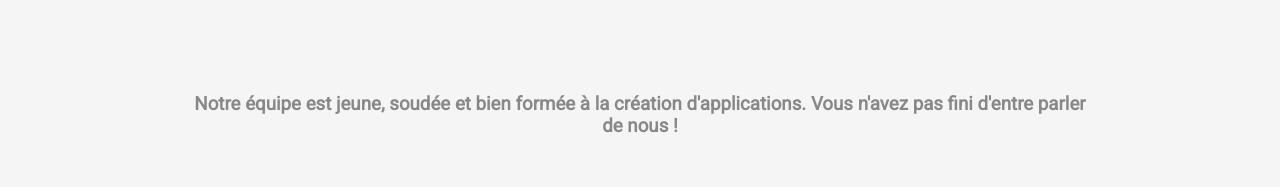
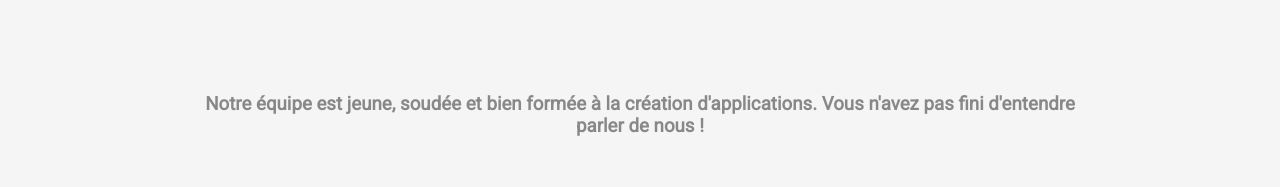
Before and after one commit to EasyVroum/easyvroum.github.io, a plain HTML site: page index.html in a window 1280 px wide. Shown: the part 3319-3506 px from the top of the page. Drawn offline with nearby package versions, Linux system fonts and the light colour scheme.

Commit message:
fixed typo

```diff
--- a/index.html
+++ b/index.html
@@ -152,7 +152,7 @@
 			</div>
 
 			<div class="part-text">
-				<h3>Notre équipe est jeune, soudée et bien formée à la création d'applications. Vous n'avez pas fini d'entre parler de nous !</h3>
+				<h3>Notre équipe est jeune, soudée et bien formée à la création d'applications. Vous n'avez pas fini d'entendre parler de nous !</h3>
 			</div>
 		</div>
 
```
